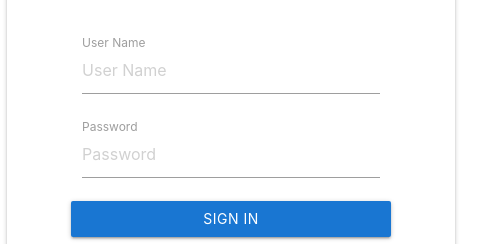
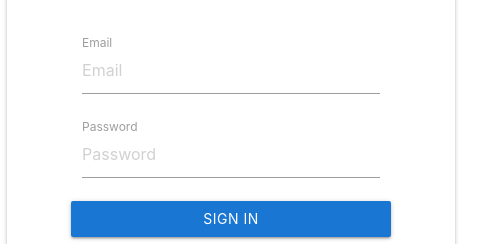
Before and after one commit to Pearl0618/CWD-BATCH9-2023-PROJECT, a plain HTML site: page index.html in a window 1280 px wide. Shown: the part 244-488 px from the top of the page, 633-1121 px from the left. Drawn offline with nearby package versions, Linux system fonts and the light colour scheme.

Commit message:
Update index.html

```diff
--- a/index.html
+++ b/index.html
@@ -42,8 +42,8 @@
                         <br>
                         <div class="row">
                           <div class="input-field col s12">
-                            <input placeholder="User Name" id="User_Name" type="text">
-                            <label for="User_Name">User Name</label>
+                            <input placeholder="Email" id="Email" type="text">
+                            <label for="User_Name">Email</label>
                           </div>
                           <div class="input-field col s12">
                             <input placeholder="Password" id="password" type="text">
```
